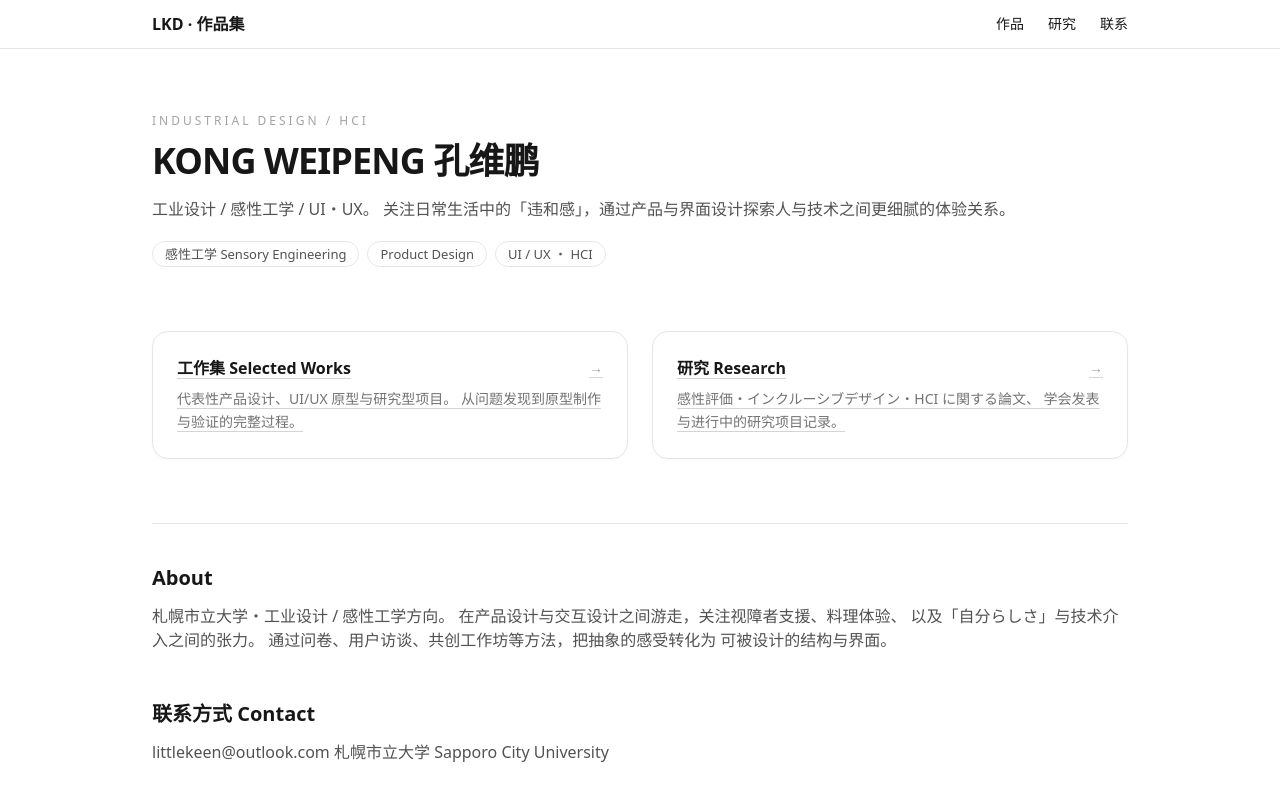
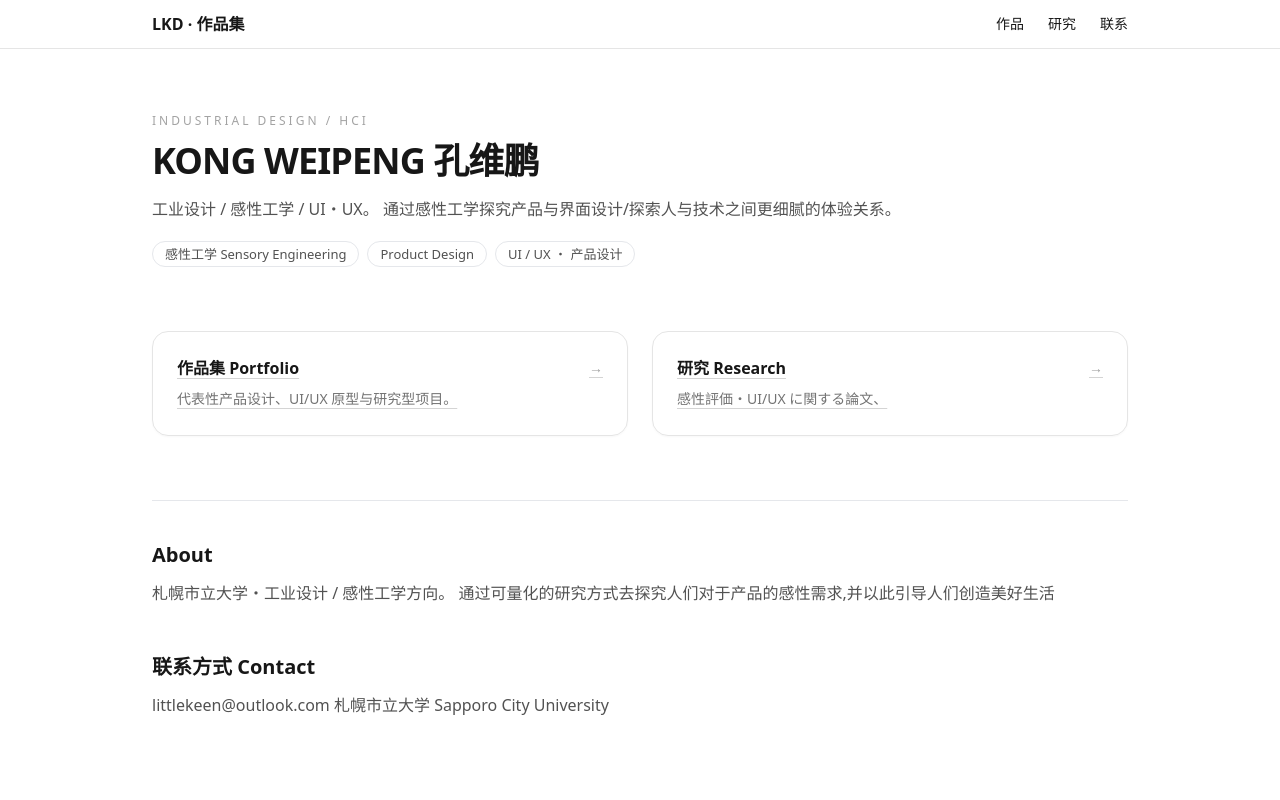
Before and after one commit to big-lk/WEB-test, a Next.js app: page / in a window 1280 px wide. Shown: the top 800 px of the page. Built offline with nearby package versions, Linux system fonts and the light colour scheme.

Commit message:
Update page.tsx
中文更改

```diff
--- a/app/page.tsx
+++ b/app/page.tsx
@@ -13,7 +13,7 @@ export default function Home() {
 
         <p className="mt-4 text-sm md:text-base text-neutral-600 leading-relaxed">
           工业设计 / 感性工学 / UI・UX。
-          关注日常生活中的「违和感」，通过产品与界面设计探索人与技术之间更细腻的体验关系。
+          通过感性工学探究产品与界面设计/探索人与技术之间更细腻的体验关系。
         </p>
 
         <div className="mt-5 flex flex-wrap gap-2 text-xs md:text-[13px]">
@@ -24,7 +24,7 @@ export default function Home() {
             Product Design
           </span>
           <span className="rounded-full border px-3 py-1 text-neutral-600">
-            UI / UX ・ HCI
+            UI / UX ・ 产品设计
           </span>
         </div>
       </header>
@@ -37,7 +37,7 @@ export default function Home() {
         >
           <div className="mb-2 flex items-center justify-between">
             <h2 className="font-semibold">
-              工作集 Selected Works
+              作品集 Portfolio
             </h2>
             <span className="text-sm text-neutral-400 group-hover:text-neutral-800">
               →
@@ -45,7 +45,6 @@ export default function Home() {
           </div>
           <p className="text-sm text-neutral-500 leading-relaxed">
             代表性产品设计、UI/UX 原型与研究型项目。
-            从问题发现到原型制作与验证的完整过程。
           </p>
         </a>
 
@@ -62,8 +61,7 @@ export default function Home() {
             </span>
           </div>
           <p className="text-sm text-neutral-500 leading-relaxed">
-            感性評価・インクルーシブデザイン・HCI に関する論文、
-            学会发表与进行中的研究项目记录。
+            感性評価・UI/UX に関する論文、
           </p>
         </a>
       </section>
@@ -75,10 +73,7 @@ export default function Home() {
         </h2>
         <p className="text-sm md:text-base text-neutral-600 leading-relaxed">
           札幌市立大学・工业设计 / 感性工学方向。
-          在产品设计与交互设计之间游走，关注视障者支援、料理体验、
-          以及「自分らしさ」与技术介入之间的张力。
-          通过问卷、用户访谈、共创工作坊等方法，把抽象的感受转化为
-          可被设计的结构与界面。
+          通过可量化的研究方式去探究人们对于产品的感性需求,并以此引导人们创造美好生活
         </p>
       </section>
 
```
